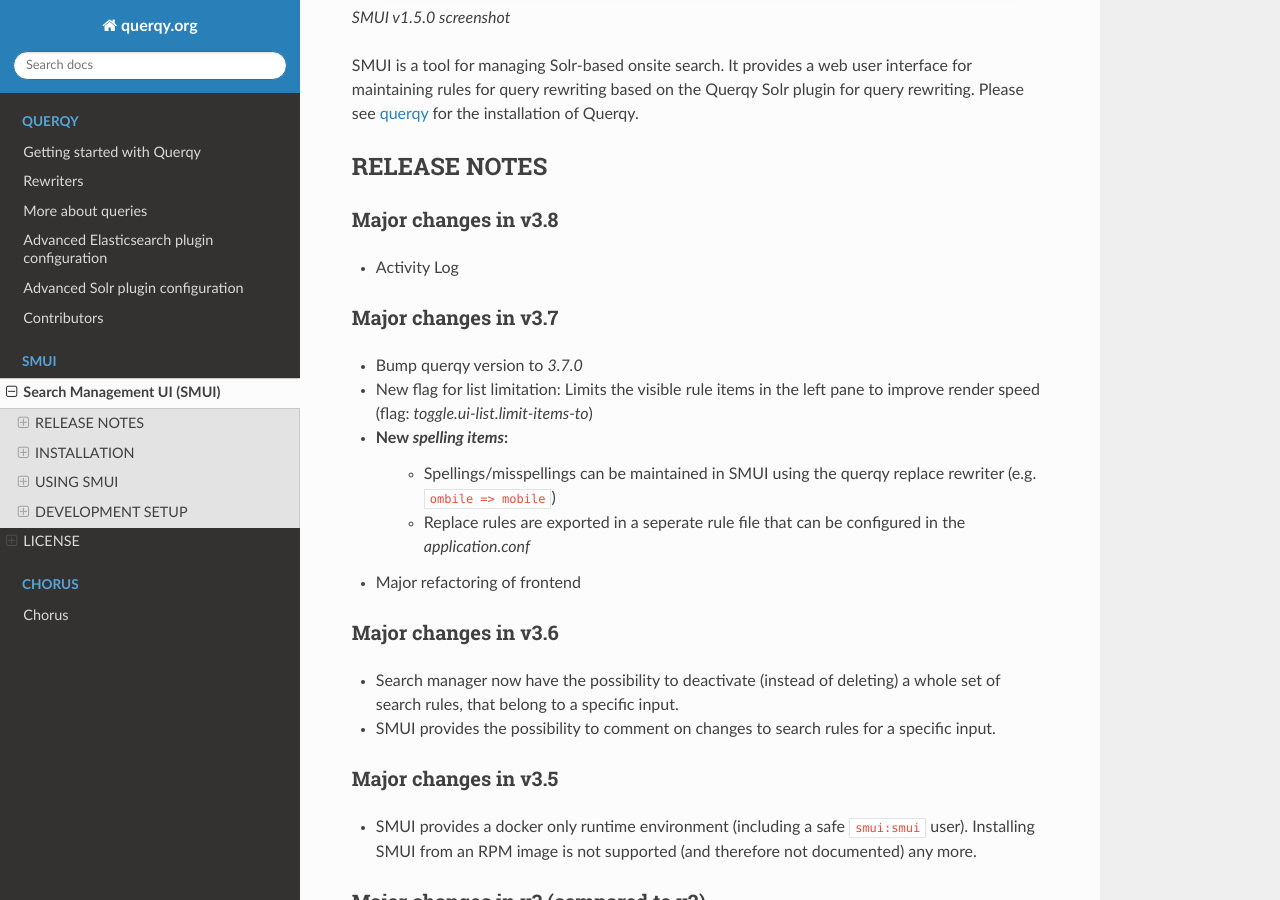
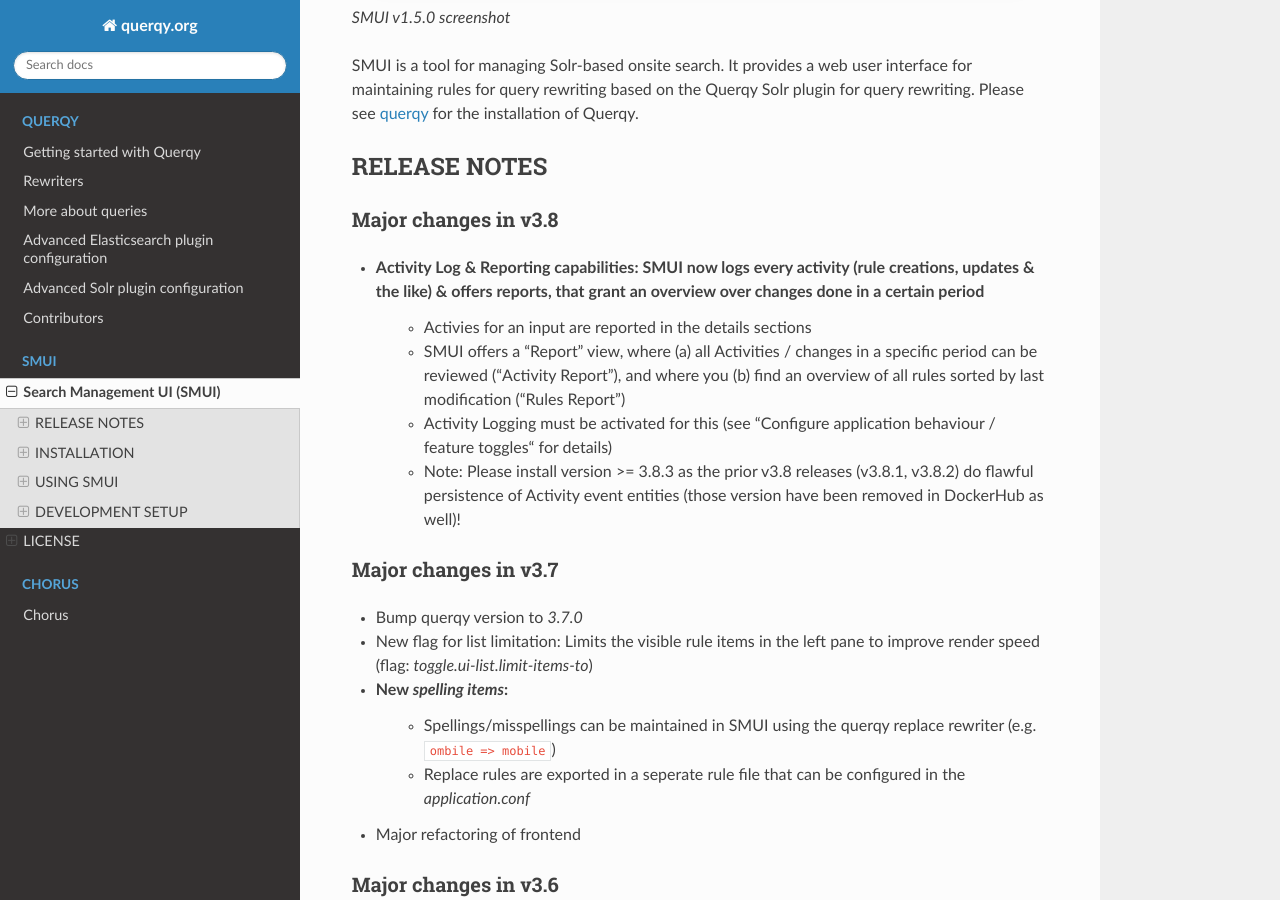
Before and after one commit to querqy/querqy-docs, a Sphinx documentation site: the page built from docs/source/smui/index.rst, in a window 1280 px wide and 900 px high, scrolled down 617 px. Built offline with Sphinx 7.4.7 and the Read the Docs theme 2.0.0, drawn with Linux system fonts in a browser that asks for light colours; formulas are drawn with MathJax 3.

Commit message:
document release change

```diff
--- a/docs/source/smui/index.rst
+++ b/docs/source/smui/index.rst
@@ -21,7 +21,11 @@
 Major changes in v3.8
 ~~~~~~~~~~~~~~~~~~~~~
 
--  Activity Log
+-  Activity Log & Reporting capabilities: SMUI now logs every activity (rule creations, updates & the like) & offers reports, that grant an overview over changes done in a certain period
+     - Activies for an input are reported in the details sections
+     - SMUI offers a "Report" view, where (a) all Activities / changes in a specific period can be reviewed ("Activity Report"), and where you (b) find an overview of all rules sorted by last modification ("Rules Report")
+     - Activity Logging must be activated for this (see “Configure application behaviour / feature toggles“ for details)
+     - Note: Please install version >= 3.8.3 as the prior v3.8 releases (v3.8.1, v3.8.2) do flawful persistence of Activity event entities (those version have been removed in DockerHub as well)!
 
 Major changes in v3.7
 ~~~~~~~~~~~~~~~~~~~~~
```
